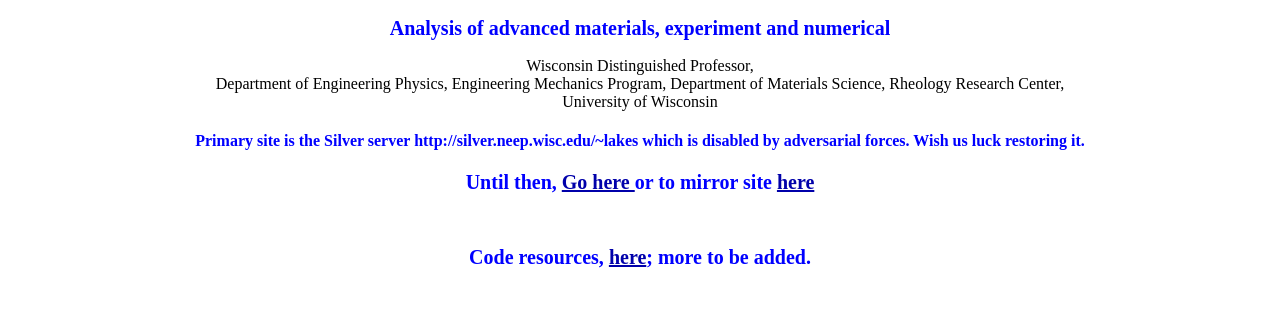
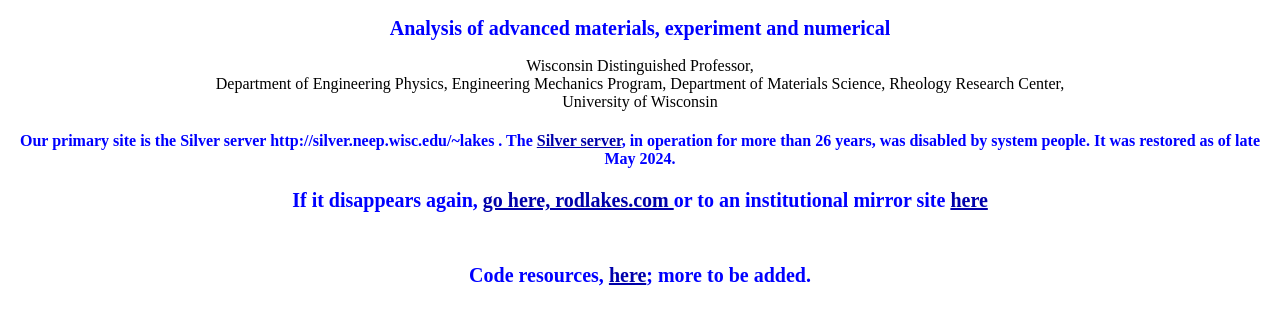
Before and after one commit to LakesRes/index, a plain HTML site: page index.html in a window 1280 px wide. Shown: the part 57-380 px from the top of the page. Drawn offline with Linux system fonts and the light colour scheme.

Commit message:
Add files via upload

```diff
--- a/index.html
+++ b/index.html
@@ -38,11 +38,11 @@
 <br>
 University of Wisconsin
 <br>
-<h4> Primary site is the Silver server http://silver.neep.wisc.edu/~lakes which is disabled by adversarial forces. Wish us luck restoring it.
+<h4> Our primary site is the Silver server http://silver.neep.wisc.edu/~lakes . The <a href="http://silver.neep.wisc.edu/~lakes">Silver server</a>, in operation for more than 26 years, was disabled by system people. It was  restored as of late May 2024.
 </h4>
-<h2> Until then,
-<a href="https://rodlakes.com/"> Go here </a>
-or to mirror site <a href="https://lakeslab.ep.wisc.edu/"> here </a> </h2>
+<h2> If it disappears again,
+<a href="https://rodlakes.com/"> go here, rodlakes.com </a>
+or to an institutional mirror site <a href="https://lakeslab.ep.wisc.edu/"> here </a> </h2>
 </div>
 <br>
 <h2>
```
